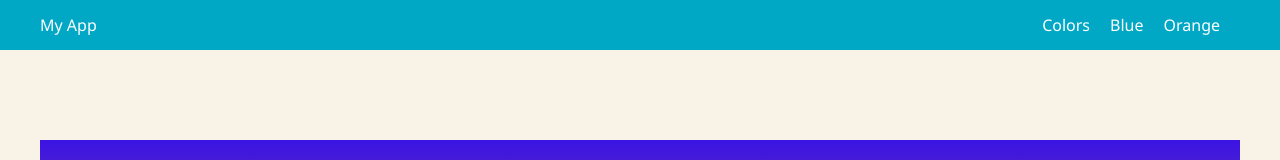
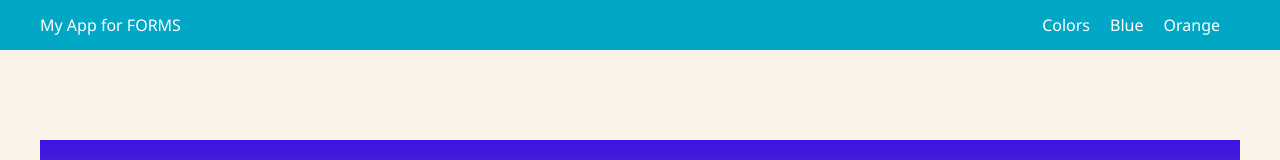
Before and after one commit to amanda-hecht89/custom-form-components, a React app: page / in a window 1280 px wide. Shown: the top 160 px of the page. Built offline with nearby package versions, Linux system fonts and the light colour scheme.

Commit message:
added title

```diff
--- a/src/components/Page/Header.jsx
+++ b/src/components/Page/Header.jsx
@@ -9,7 +9,8 @@ export default function Header() {
       <div className={styles.MenuContainer}>
       </div>
 
-      <h1>My App</h1>
+      <h1>My App for FORMS
+      </h1>
 
       <div className={styles.NavigationContainer}>
         <Navigation />
```
